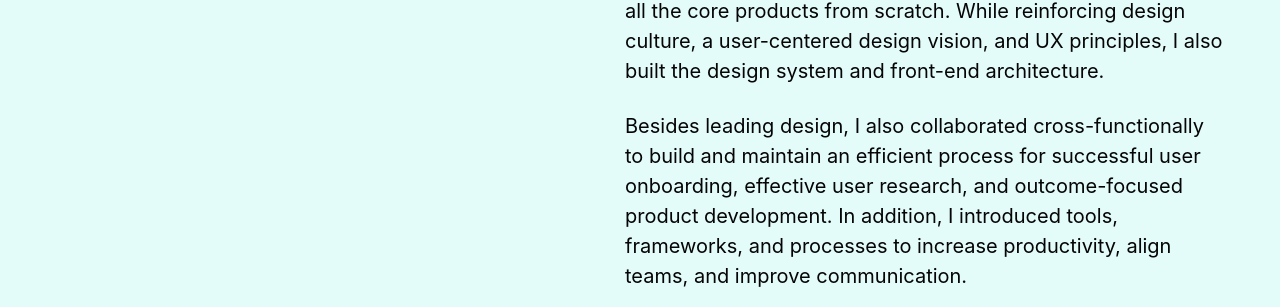
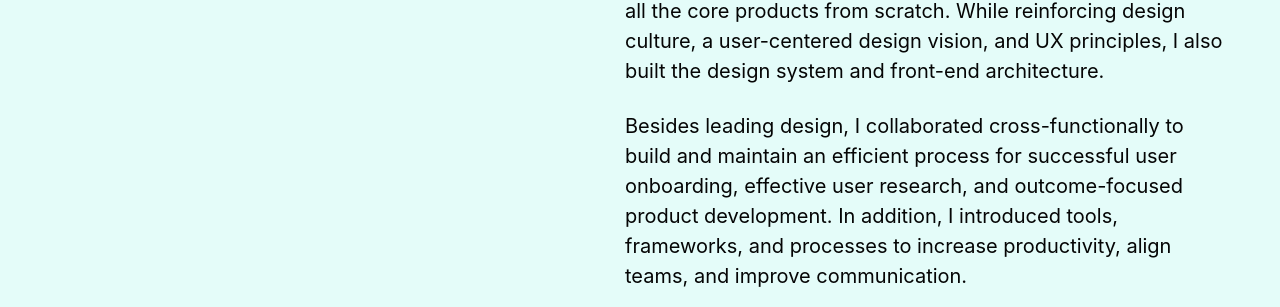
Before and after one commit to harjotgrewal/amrindersandhu, a Jekyll site: the page built from index.html, in a window 1280 px wide. Shown: the part 739-1046 px from the top of the page. Built offline with Jekyll 4.4.1, drawn with Linux system fonts in a browser that asks for light colours.

Commit message:
[UPDATE][HTML] Copy

```diff
--- a/index.html
+++ b/index.html
@@ -26,7 +26,7 @@ page-description: Digital designer passionate about making simple, usable, and d
         <section class="c-section__content">
             <p>Currently, I’m the head of design at <a href="https://unmetric.com">Unmetric</a>, where I designed all the core products from scratch. While reinforcing design culture, a user-centered design vision, and UX principles, I also built the design system and front-end architecture.</p>
 
-            <p>Besides leading design, I also collaborated cross-functionally to build and maintain an efficient process for successful user onboarding, effective user research, and outcome-focused product development. In addition, I introduced tools, frameworks, and processes to increase productivity, align teams, and improve communication.</p>
+            <p>Besides leading design, I collaborated cross-functionally to build and maintain an efficient process for successful user onboarding, effective user research, and outcome-focused product development. In addition, I introduced tools, frameworks, and processes to increase productivity, align teams, and improve communication.</p>
 
             <p>For the past 12 years, I lead design at various early-stage startups working on everything from designing core products, websites, logos, pitch decks, and front-end. My clients include <strong>Intel</strong>, <strong>Zomato</strong>, <strong>Grasshopper</strong>, <strong>CIBC</strong>, <strong>MyEd</strong>, <strong>ProProfs</strong>, and <strong>PCL</strong><//strong>. I got job offers from <strong>Google</strong><//strong>, <strong>Groupon</strong>, and <strong>Intel</strong> that I couldn’t accept because of relocation.</p>
 
```
Also changed, not shown: 1 other file.
